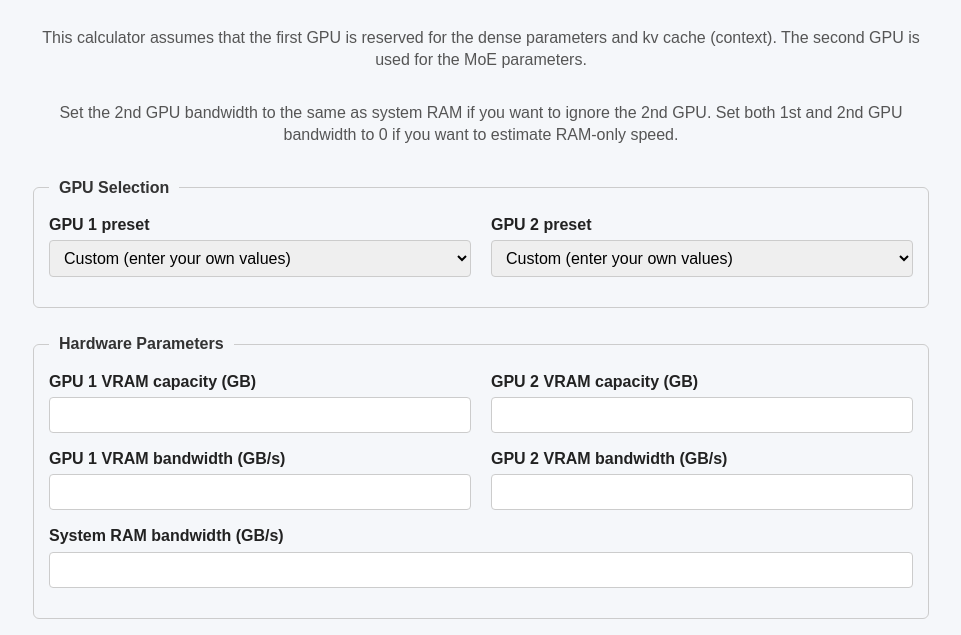
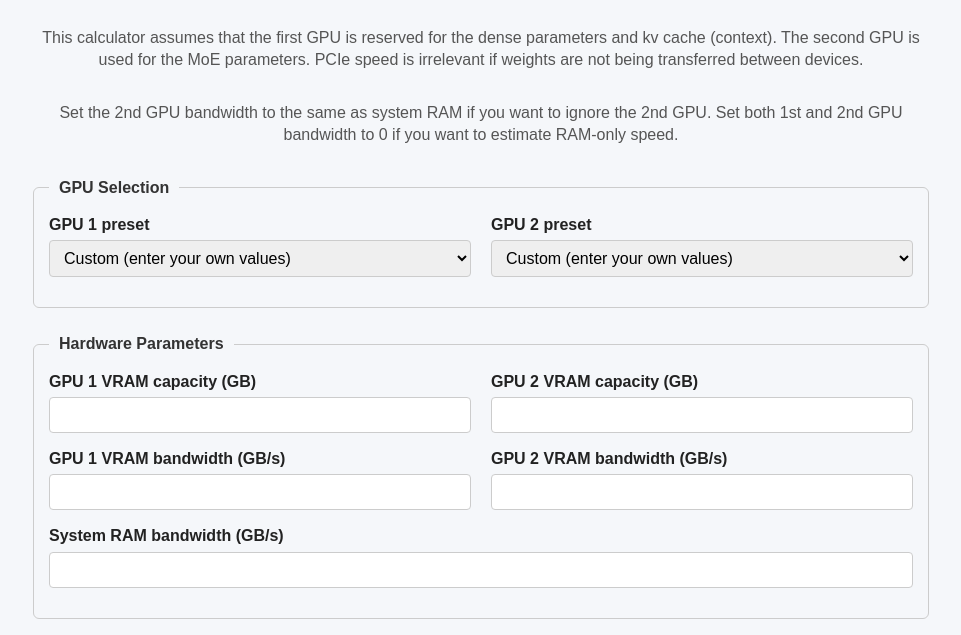
Before and after one commit to jamesyc/MoEspeedcalc, a plain HTML site: page index.html in a window 1280 px wide. Shown: the part 165-800 px from the top of the page, without its empty margins (159-1120 px from the left). Drawn offline with Linux system fonts and the light colour scheme.

Commit message:
Update index.html

```diff
--- a/index.html
+++ b/index.html
@@ -16,7 +16,7 @@
       fields.  All calculations assume memory bandwidth is the limiting factor, not the compute capability.
     </p>
     <p>
-      This calculator assumes that the first GPU is reserved for the dense parameters and kv cache (context). The second GPU is used for the MoE parameters.
+      This calculator assumes that the first GPU is reserved for the dense parameters and kv cache (context). The second GPU is used for the MoE parameters. PCIe speed is irrelevant if weights are not being transferred between devices.
     </p>
     <p>
       Set the 2nd GPU bandwidth to the same as system RAM if you want to ignore the 2nd GPU. Set both 1st and 2nd GPU bandwidth to 0 if you want to estimate RAM-only speed.
```
